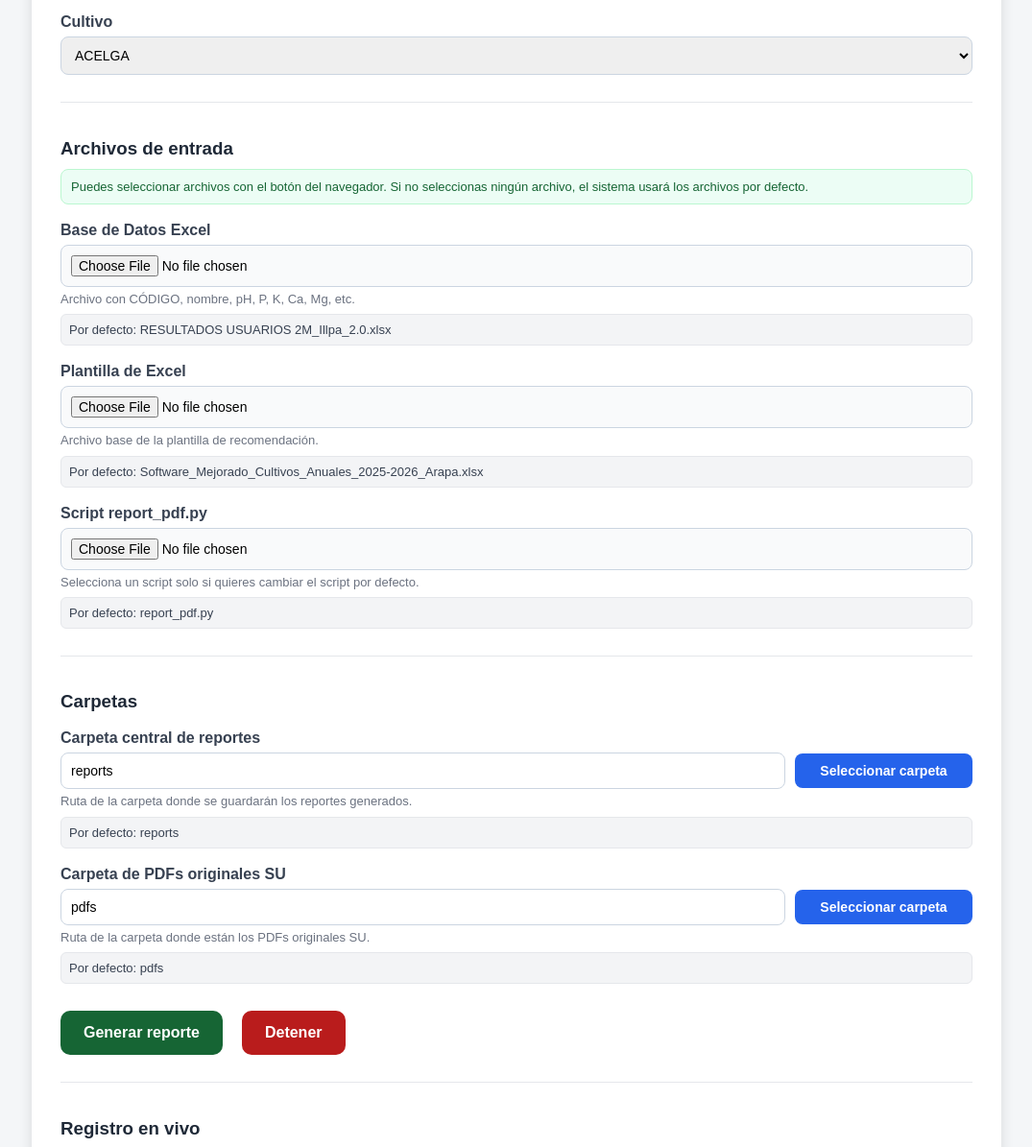
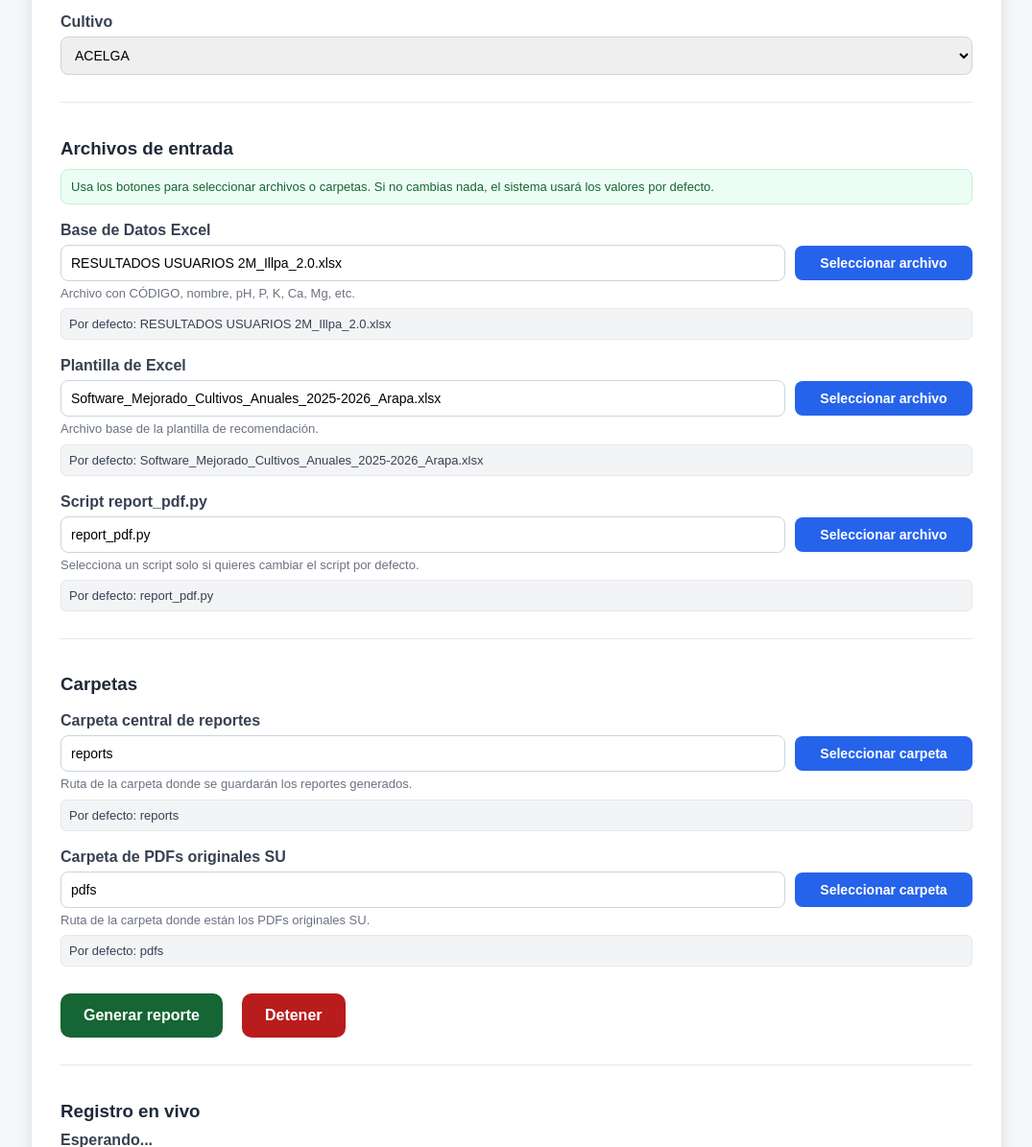
Before and after one commit to marvlad/INIA_Puno, a Flask app: page / in a window 1280 px wide. Shown: the part 184-1379 px from the top of the page at 96% size, without its empty margins (102-1177 px from the left). Run offline with Flask 3, Linux system fonts and the light colour scheme.

Commit message:
Refactor file inputs to text inputs with buttons
Updated file input fields to text inputs with selection buttons for better user experience.

```diff
--- a/INIA_Software/templates/index.html
+++ b/INIA_Software/templates/index.html
@@ -46,11 +46,6 @@
             border-radius: 8px;
             font-size: 14px;
             box-sizing: border-box;
-        }
-
-        input[type="file"] {
-            background: #f9fafb;
-            cursor: pointer;
         }
 
         button {
@@ -173,7 +168,7 @@
     <div class="container">
         <h1>Generador de Reportes</h1>
 
-        <form id="generate-form" enctype="multipart/form-data">
+        <form id="generate-form">
 
             <label>Nombre del agricultor / productor</label>
             <input
@@ -194,16 +189,27 @@
                 <h3>Archivos de entrada</h3>
 
                 <div class="file-note">
-                    Puedes seleccionar archivos con el botón del navegador.
-                    Si no seleccionas ningún archivo, el sistema usará los archivos por defecto.
+                    Usa los botones para seleccionar archivos o carpetas. Si no cambias nada,
+                    el sistema usará los valores por defecto.
                 </div>
 
                 <label>Base de Datos Excel</label>
+                <div class="path-row">
                     <input
-                    type="file"
-                    name="resultados_excel_file"
-                    accept=".xlsx,.xlsm,.xls"
+                        type="text"
+                        id="resultados_excel"
+                        name="resultados_excel"
+                        value="{{ resultados_excel }}"
+                        required
                     >
+                    <button
+                        type="button"
+                        class="small-btn"
+                        onclick="selectFile('resultados_excel')"
+                    >
+                        Seleccionar archivo
+                    </button>
+                </div>
                 <div class="hint">
                     Archivo con CÓDIGO, nombre, pH, P, K, Ca, Mg, etc.
                 </div>
@@ -212,11 +218,22 @@
                 </div>
 
                 <label>Plantilla de Excel</label>
+                <div class="path-row">
                     <input
-                    type="file"
-                    name="template_excel_file"
-                    accept=".xlsx,.xlsm,.xls"
+                        type="text"
+                        id="template_excel"
+                        name="template_excel"
+                        value="{{ template_excel }}"
+                        required
                     >
+                    <button
+                        type="button"
+                        class="small-btn"
+                        onclick="selectFile('template_excel')"
+                    >
+                        Seleccionar archivo
+                    </button>
+                </div>
                 <div class="hint">
                     Archivo base de la plantilla de recomendación.
                 </div>
@@ -225,11 +242,22 @@
                 </div>
 
                 <label>Script report_pdf.py</label>
+                <div class="path-row">
                     <input
-                    type="file"
-                    name="report_script_file"
-                    accept=".py"
+                        type="text"
+                        id="report_script"
+                        name="report_script"
+                        value="{{ report_script }}"
+                        required
                     >
+                    <button
+                        type="button"
+                        class="small-btn"
+                        onclick="selectFile('report_script')"
+                    >
+                        Seleccionar archivo
+                    </button>
+                </div>
                 <div class="hint">
                     Selecciona un script solo si quieres cambiar el script por defecto.
                 </div>
@@ -331,6 +359,21 @@
             if (eventSource !== null) {
                 eventSource.close();
                 eventSource = null;
+            }
+        }
+
+        async function selectFile(inputId) {
+            try {
+                const response = await fetch("/browse-file");
+                const data = await response.json();
+
+                if (data.path) {
+                    document.getElementById(inputId).value = data.path;
+                } else if (data.error) {
+                    appendTerminal("\nError seleccionando archivo: " + data.error + "\n");
+                }
+            } catch (error) {
+                appendTerminal("\nError seleccionando archivo: " + String(error) + "\n");
             }
         }
 
```
Lines whose indentation alone changed are shown as unchanged.
